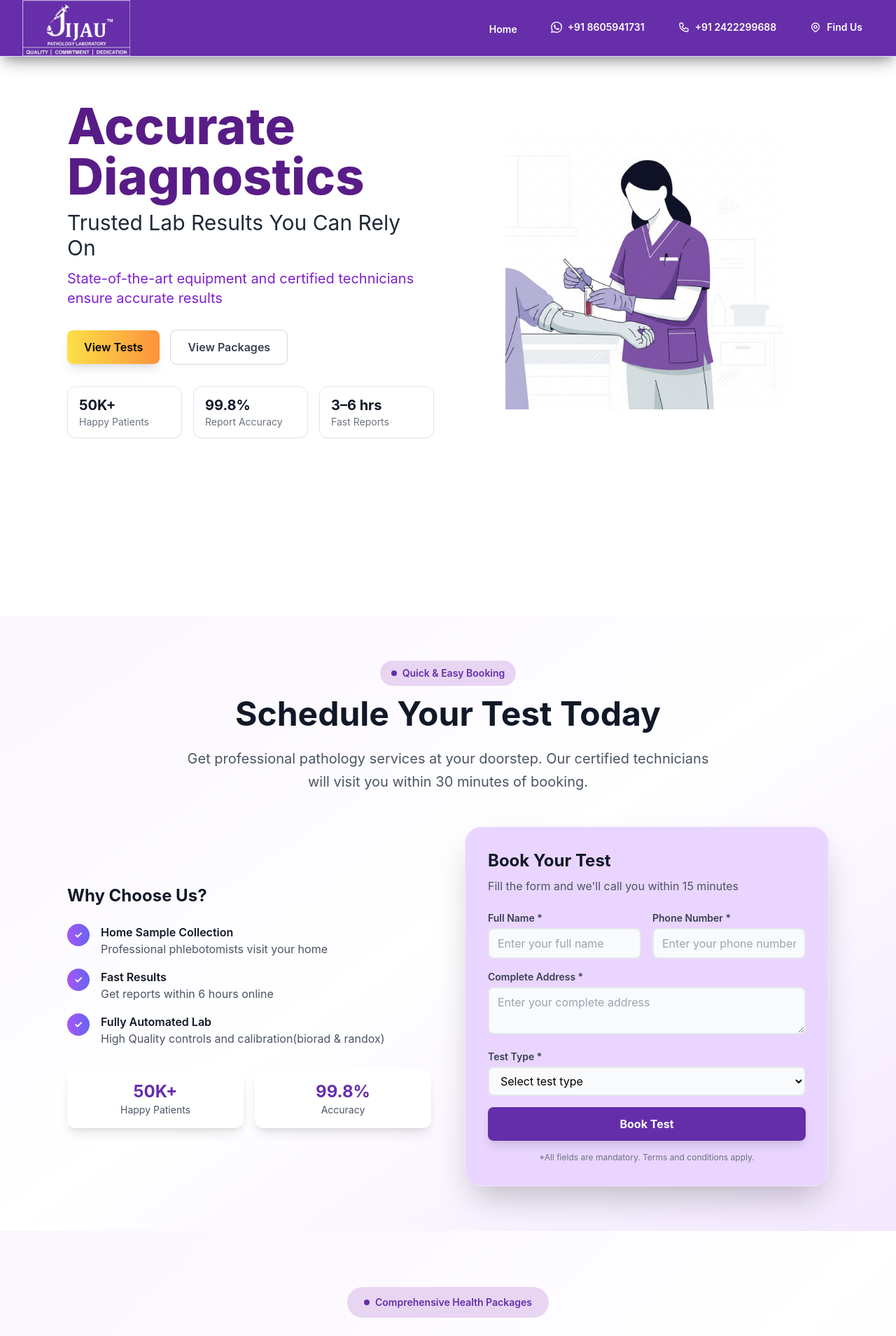
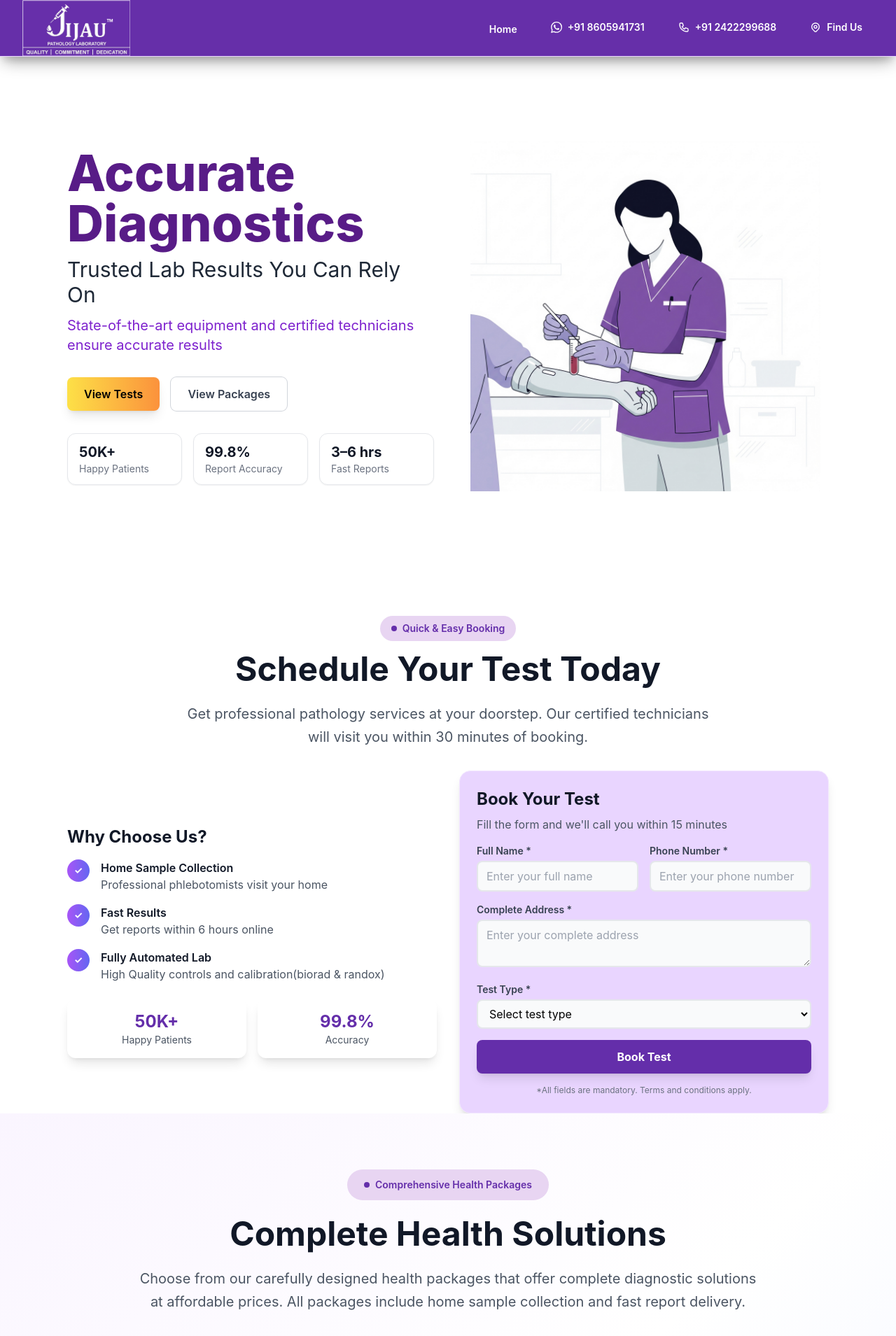
Before and after one commit to kawadeIshwar/JIJAU-PATHOLOGY-LAB, a React (Vite) app in the folder frontend/: page / in a window 1280 px wide. Shown: the top 1909 px of the page at 70% size. Built offline with nearby package versions, Linux system fonts and the light colour scheme; no server answers.

Commit message:
file update

```diff
--- a/frontend/src/pages/Home.jsx
+++ b/frontend/src/pages/Home.jsx
@@ -954,7 +954,7 @@ function Home() {
       )}
     </header>
       {/* Hero Section - Fullscreen Sliding Background */}
-      <section className="relative w-screen min-h-[40vh] sm:min-h-[50vh] md:min-h-[60vh] lg:min-h-[70vh] xl:min-h-screen overflow-hidden pt-4 md:pt-6 lg:pt-8">
+      <section className="relative w-screen min-h-[40vh] sm:min-h-[50vh] md:min-h-[60vh] lg:min-h-[70vh] xl:min-h-screen 2xl:min-h-screen overflow-hidden md:pt-6 lg:pt-8">
   {/* Background slides (white), 4 slides crossfade */}
   {[0, 1, 2, 3].map((index) => (
     <div key={index} className={`absolute inset-0 transition-opacity duration-1000 ${currentBg === index ? 'opacity-100' : 'opacity-0'}`}>
@@ -963,11 +963,11 @@ function Home() {
   ))}
 
   {/* Hero Content Overlay */}
-  <div className="relative z-10 flex items-center">
-    <div className="w-full max-w-6xl mx-auto px-4 sm:px-6 lg:px-8">
-      <div className="grid grid-cols-1 md:grid-cols-2 gap-6 md:gap-10 items-center justify-items-center md:justify-items-start py-6 md:py-8">
+  <div className="relative z-10 flex items-center min-h-[calc(100vh-120px)]">
+    <div className="w-full max-w-6xl mx-auto px-4 sm:px-6 lg:px-8 2xl:max-w-7xl">
+      <div className="grid grid-cols-1 md:grid-cols-2 gap-6 md:gap-10 items-center justify-items-center md:justify-items-start py-6 ">
         {/* Left: Slide content blocks */}
-        <div className="relative scroll-fade-in scroll-slide-left">
+        <div className="relative scroll-fade-in scroll-slide-left w-full">
           {/* Slide 1: Accurate Diagnostics */}
           <div className={`max-w-3xl transition-opacity duration-700 text-center md:text-left mx-auto md:mx-0 ${currentBg === 0 ? 'opacity-100' : 'opacity-0 pointer-events-none absolute'}`}>
             <h1 className="text-3xl sm:text-4xl md:text-5xl lg:text-6xl xl:text-7xl font-extrabold text-purple-900 mb-2 sm:mb-3 leading-tight">
@@ -1102,10 +1102,10 @@ function Home() {
         </div>
 
         {/* Right: Slide images, crossfading */}
-        <div className="relative w-full h-40 sm:h-56 md:h-[320px] lg:h-[400px] flex items-center justify-center scroll-fade-in scroll-slide-right">
+        <div className="relative w-full h-40 sm:h-56 md:h-[320px] lg:h-[400px] xl:h-[500px] 2xl:h-[600px] flex items-center justify-center scroll-fade-in scroll-slide-right">
           {[img2, img4, img3, img1].map((image, index) => (
             <div key={index} className={`absolute inset-0 flex items-center justify-center transition-opacity duration-700 ${currentBg === index ? 'opacity-100' : 'opacity-0'}`}>
-              <img src={image} alt={`Slide ${index + 1}`} className="max-h-full max-w-full object-contain" />
+              <img src={image} alt={`Slide ${index + 1}`} className="max-h-full max-w-full object-contain xl:max-w-2xl 2xl:max-w-3xl" />
             </div>
           ))}
         </div>
@@ -1114,11 +1114,10 @@ function Home() {
   </div>
 </section>
 
-
       {/* Booking Form */}
-      <section ref={bookingRef} id="booking" className="pt-1 pb-4 md:py-16 bg-gradient-to-br from-purple-50 via-white to-purple-100">
+      <section ref={bookingRef} id="booking" className="pt-0 pb-0 md:py-0 bg-white">
         <div className="max-w-6xl mx-auto px-4 sm:px-6 lg:px-8">
-          <div className="text-center mb-12 scroll-fade-in scroll-scale-up">
+          <div className="text-center mb-8 scroll-fade-in scroll-scale-up">
             <div className="inline-flex items-center px-4 py-2 rounded-full text-sm font-semibold mb-4 scroll-float" style={{ backgroundColor: '#E8D5F2', color: '#642EAA' }}>
               <span className="w-2 h-2 rounded-full mr-2" style={{ backgroundColor: '#642EAA' }}></span>
               Quick & Easy Booking
@@ -1131,10 +1130,10 @@ function Home() {
             </p>
           </div>
 
-          <div className="grid grid-cols-1 lg:grid-cols-2 gap-12 items-center">
+          <div className="grid grid-cols-1 lg:grid-cols-2 gap-8 items-center">
             {/* Left Side - Benefits */}
-            <div className="space-y-8">
-              <div className="space-y-6">
+            <div className="space-y-6">
+              <div className="space-y-4">
                 <h3 className="text-2xl font-bold text-gray-900">Why Choose Us?</h3>
                 <div className="space-y-4">
                   <div className="flex items-start space-x-4">
@@ -1181,7 +1180,7 @@ function Home() {
             </div>
 
             {/* Right Side - Form */}
-            <div className="bg-purple-200 rounded-3xl p-8 shadow-2xl border border-purple-100">
+            <div className="bg-purple-200 rounded-2xl p-6 shadow-lg border border-purple-100">
               {formBanner.show && (
                 <div className={`mb-4 px-4 py-3 rounded-lg ${formBanner.type === 'success' ? 'bg-green-100 text-green-800' : 'bg-blue-100 text-blue-800'}`}>
                   <div className="flex items-start justify-between gap-4">
@@ -1190,7 +1189,7 @@ function Home() {
                   </div>
                 </div>
               )}
-              <div className="mb-6">
+              <div className="mb-4">
                 <h3 className="text-2xl font-bold text-gray-900 mb-2">Book Your Test</h3>
                 <p className="text-gray-600">Fill the form and we'll call you within 15 minutes</p>
               </div>
```
Also changed, not shown: 4 other files (tests, documents, lock files or other folders).
